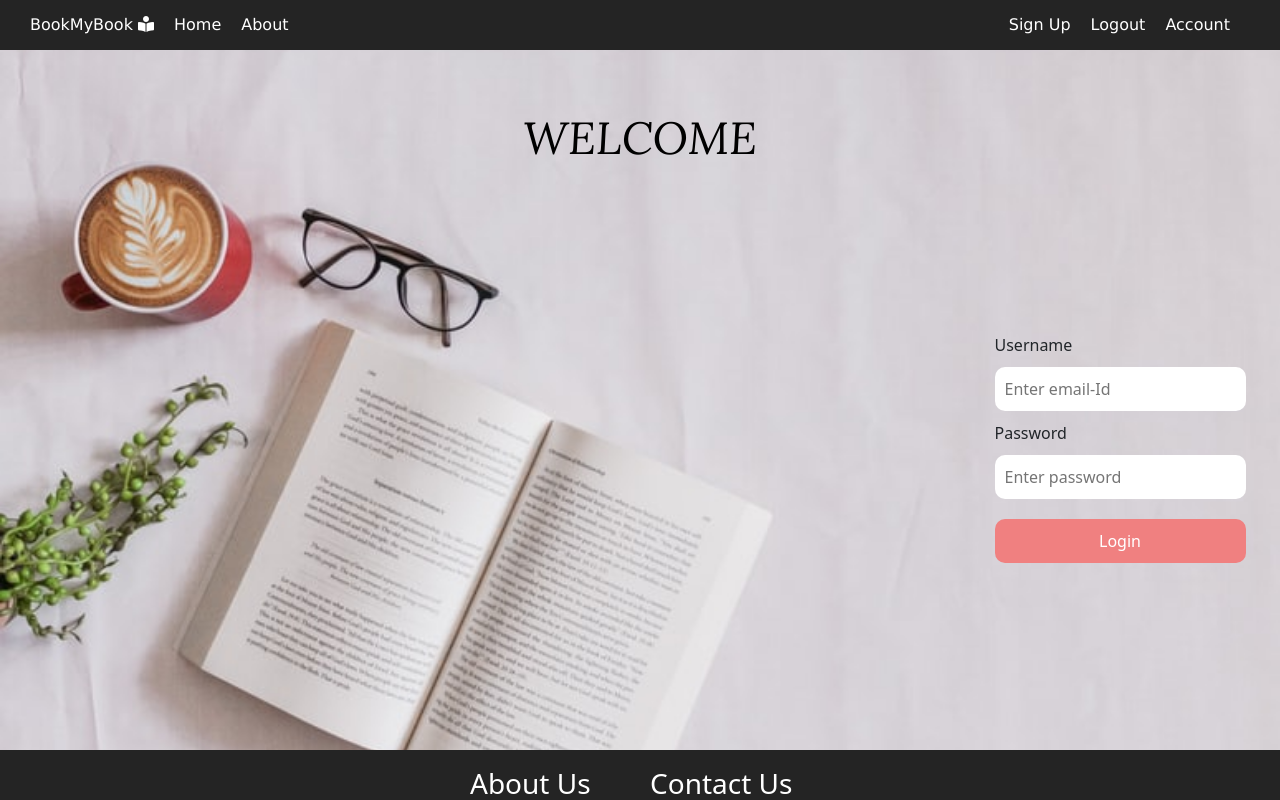
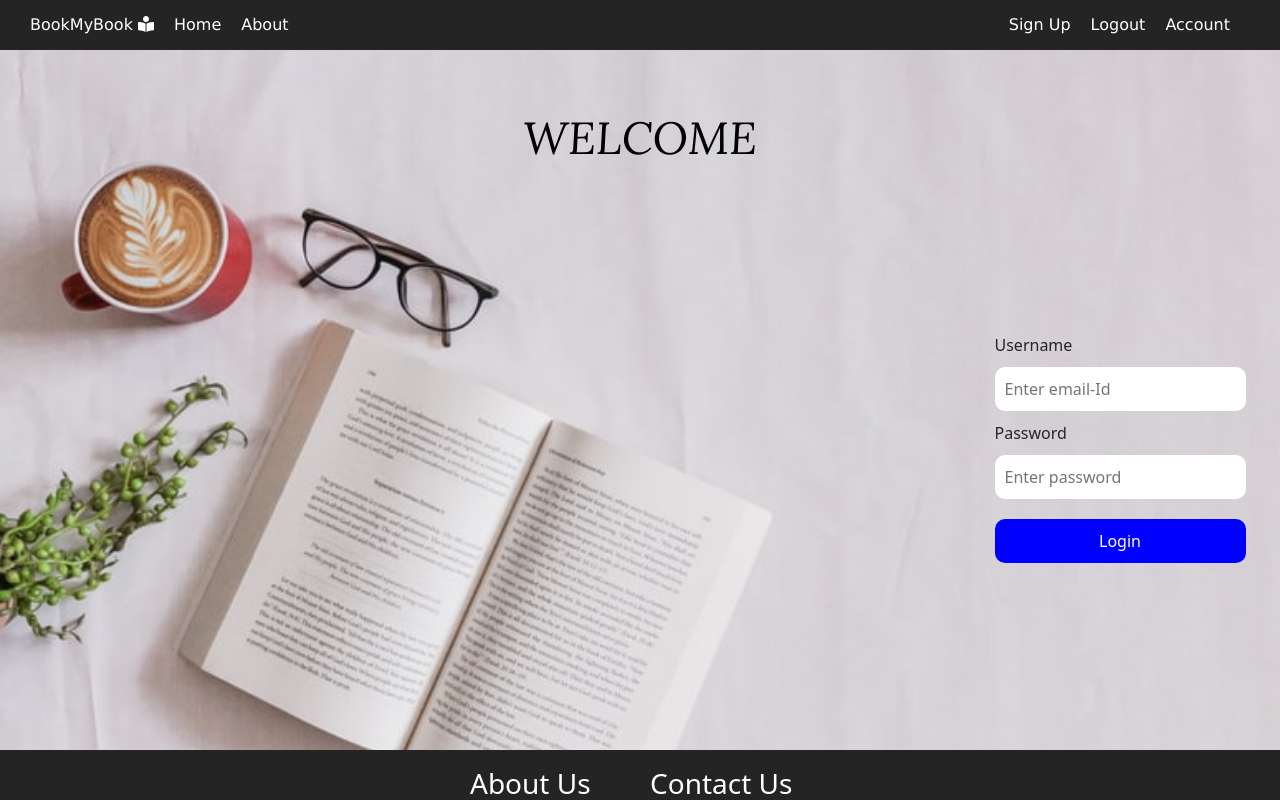
Before and after one commit to Shubham2886/FINALCDAC_PROJECT, a React (Create React App) app in the folder cdacproject_30_09/cdacproject_30_09/: page / in a window 1280 px wide. Shown: the top 800 px of the page. Built offline with nearby package versions, Linux system fonts and the light colour scheme.

Commit message:
css changes vaibhav

```diff
--- a/cdacproject_30_09/cdacproject_30_09/src/css/Login.css
+++ b/cdacproject_30_09/cdacproject_30_09/src/css/Login.css
@@ -37,7 +37,7 @@
   .loginButton {
     margin-top: 20px;
     cursor: pointer;
-    background-color: lightcoral;
+    background-color: blue;
     color: white;
     padding: 10px;
     border: none;
```
